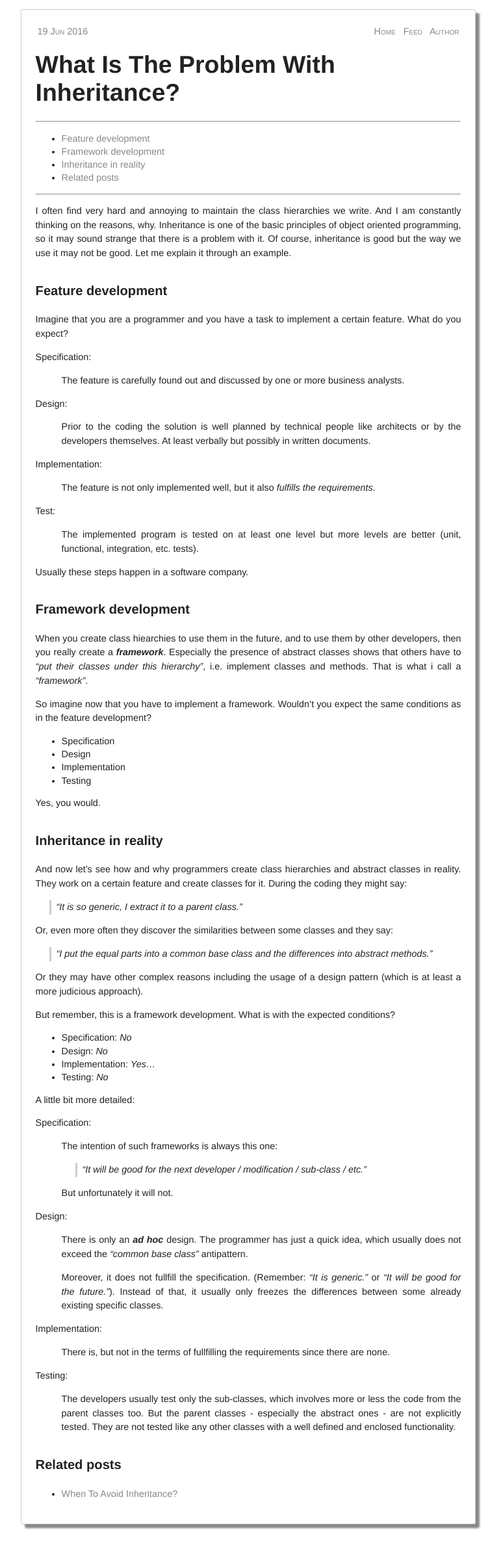
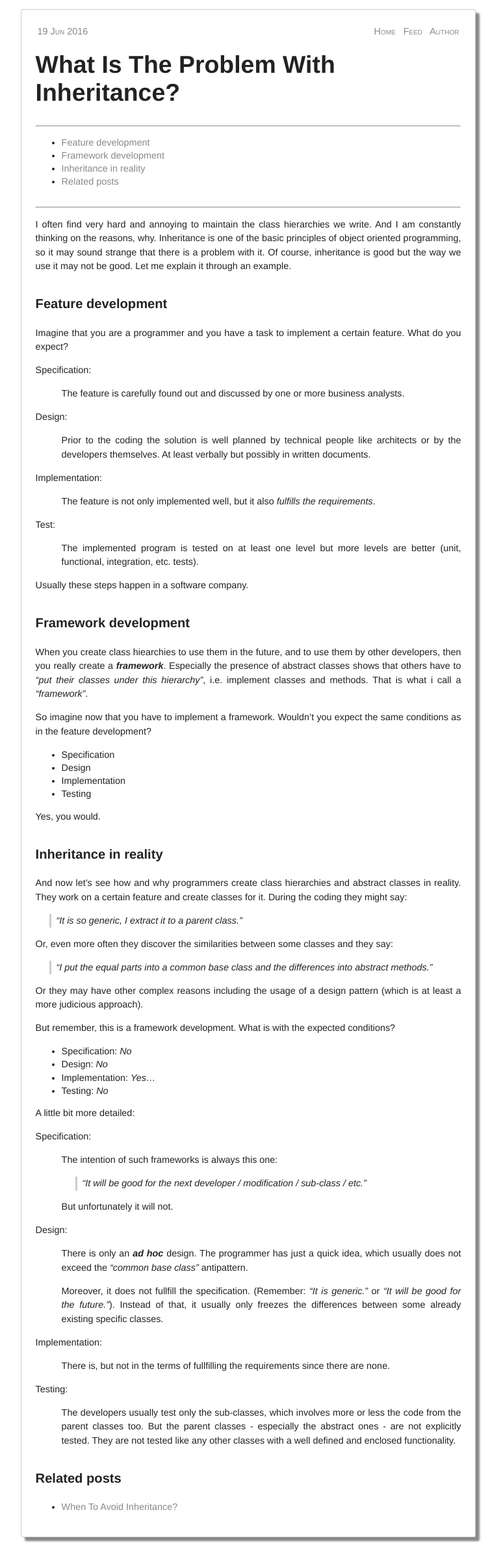
Before and after one commit to woj-tek/petozoltan.github.io, a Jekyll site: the page built from _posts/2016-06-19-what-is-the-problem-with-inheritance.md, in a window 1280 px wide. Shown: the whole page at 65% size, without its empty margins (258-1029 px from the left). Built offline with Jekyll 4.4.1, drawn with Linux system fonts in a browser that asks for light colours; before the commit the page ends 2359 px from its top, so only the background shows below that.

Commit message:
Update main.css

```diff
--- a/css/main.css
+++ b/css/main.css
@@ -79,7 +79,7 @@ a:hover {
 	text-decoration: underline;
 }
 hr {
-	margin: 1em 0 0 0;
+	margin: 2em 0 0 0;
 	padding: 0 0 0 0;
 }
 p {
```
